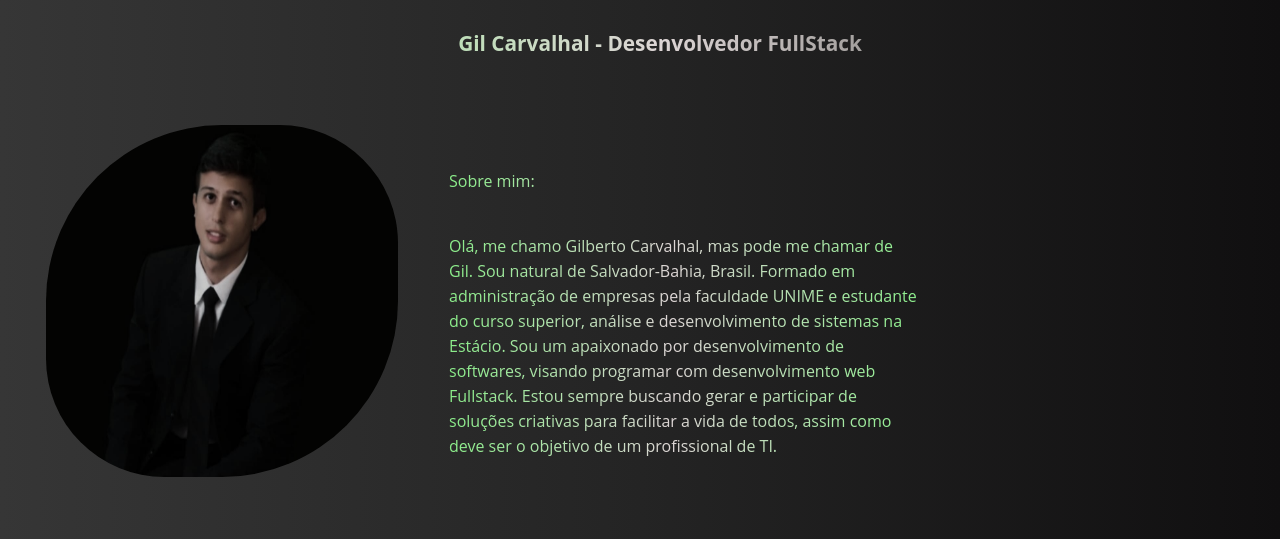
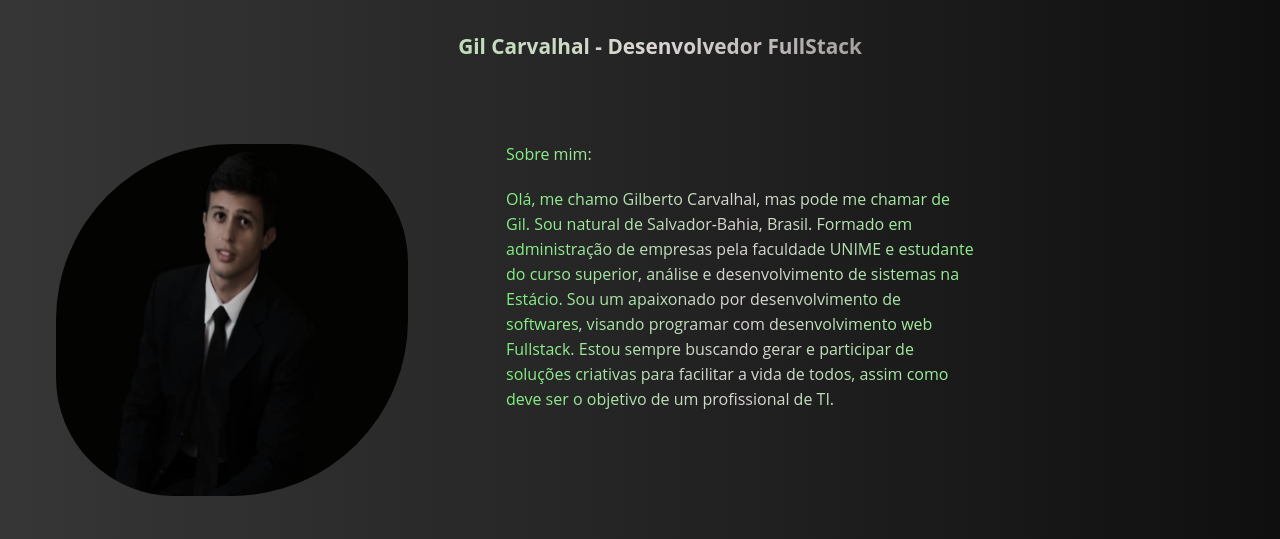
Before and after one commit to GilCarvalhal/gil1, a plain HTML site: page index.html in a window 1280 px wide. Shown: the part 280-819 px from the top of the page. Drawn offline with Linux system fonts and the light colour scheme.

Commit message:
ajuste no main

```diff
--- a/responsive-page/responsive.css
+++ b/responsive-page/responsive.css
@@ -25,7 +25,7 @@
 }
 
 /* ========== 992px ========== */
-@media (min-width: 992px) {
+@media (max-width: 992px) {
   ul.ancors-index {
     margin: 150px 0px 0px 0px;
   }
--- a/styles/main.css
+++ b/styles/main.css
@@ -27,7 +27,7 @@ body {
   font-size: 1.3rem;
   font-weight: bolder;
   padding: 0.5rem;
-  margin: 2rem 0rem 3rem 2.5rem;
+  margin: 3rem 0rem 3rem 2.5rem;
 
   display: flex;
   align-items: center;
@@ -44,7 +44,7 @@ body {
   width: 22rem;
   height: 22rem;
 
-  margin: 2rem;
+  margin: 1rem 2rem 2.5rem 2.5rem;
   padding: 1rem;
 
   border-radius: 50% 35%;
@@ -81,11 +81,11 @@ body {
 }
 
 .h2 {
-  margin: 30px 0px 0px 0px;
+  margin: 30px 0px 10px 50px;
 }
 
 .text {
-  margin: 0px 0px 100px 0px;
+  margin: 10px 0px 100px 50px;
 }
 
 .profile,
```
